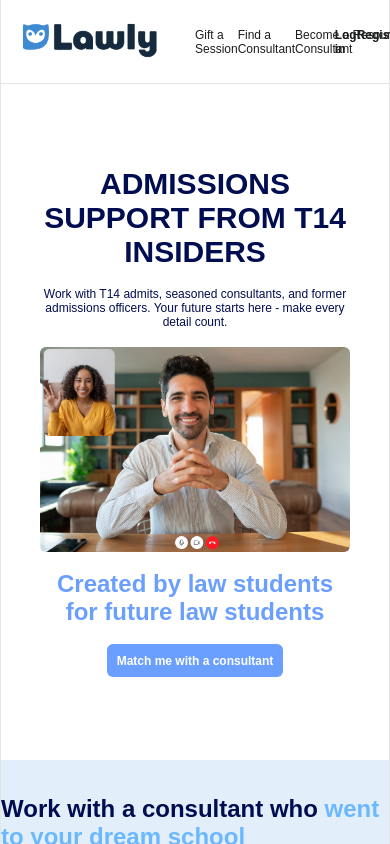
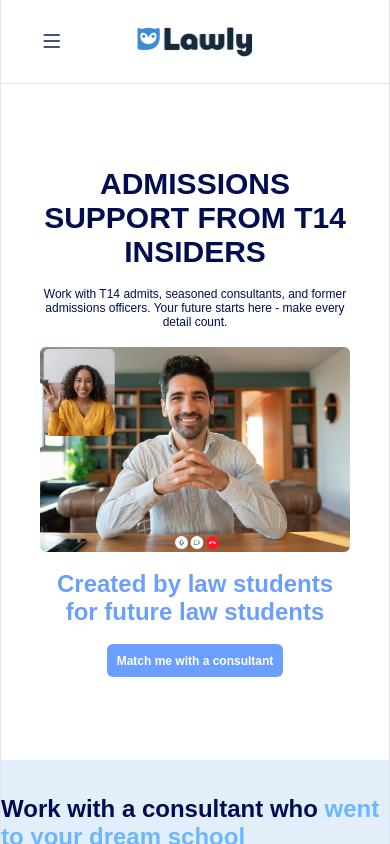
Before and after one commit to DunjaKolarski/site-lawly, a React (Vite) app: page / in a window 390 px wide. Shown: the top 844 px of the page. Built offline with nearby package versions, Linux system fonts and the light colour scheme.

Commit message:
feat: add mobile responsive styles for header

```diff
--- a/src/components/layout/Header.css
+++ b/src/components/layout/Header.css
@@ -40,3 +40,64 @@
   justify-content: space-between;
   font-weight: bold;
 }
+.header-menu-button {
+  display: none;
+}
+.header-mobile-menu {
+  display: none;
+}
+
+@media (max-width: 767px) {
+  .header {
+    position: relative;
+  }
+  .container {
+    width: 80%;
+    justify-content: center;
+    position: relative;
+  }
+  .logo {
+    display: flex;
+    justify-content: center;
+  }
+  .logo > img {
+    width: 50%;
+    height: auto;
+  }
+  .header-right {
+    display: none;
+  }
+  .header-menu-button {
+    display: flex;
+    justify-content: center;
+    align-items: center;
+    border: none;
+    background-color: transparent;
+    color: #000d50;
+    position: absolute;
+    left: 0;
+  }
+  .header-menu-button > i {
+    font-size: 2rem;
+  }
+  .header-mobile-menu {
+    width: 100%;
+    display: flex;
+    background-color: #ffffff;
+    position: absolute;
+    top: 100%;
+    left: 0;
+    z-index: 10;
+  }
+  .header-mobile-navigation {
+    width: 100%;
+    display: flex;
+    flex-direction: column;
+  }
+  .header-mobile-navigation > a {
+    width: 100%;
+    padding: 1.5rem 2rem;
+    color: #000d50;
+    border-bottom: 1px solid var(--border-color);
+  }
+}
--- a/src/components/layout/Header.tsx
+++ b/src/components/layout/Header.tsx
@@ -1,8 +1,11 @@
 import "./Header.css";
+import { useState } from "react";
 import { Link } from "react-router-dom";
 import logo from "../../assets/logo.png";
 
 function Header() {
+  const [menuOpen, setMenuOpen] = useState(false);
+
   return (
     <header className="header">
       <div className="container">
@@ -16,13 +19,45 @@ function Header() {
             <Link to="/become-consultant">Become a Consultant</Link>
             <Link to="/resources">Resources</Link>
           </nav>
-
           <div className="header-actions">
             <Link to="/login">Log in</Link>
             <Link to="/register">Register</Link>
           </div>
         </div>
+        <button
+          className="header-menu-button"
+          onClick={() => setMenuOpen(!menuOpen)}
+          aria-label={menuOpen ? "Close menu" : "Open menu"}
+          aria-expanded={menuOpen}
+        >
+          <i className={`bi ${menuOpen ? "bi-x-lg" : "bi-list"}`}></i>
+        </button>
       </div>
+
+      {menuOpen && (
+        <div className="header-mobile-menu">
+          <nav className="header-mobile-navigation">
+            <Link to="/gift-a-session" onClick={() => setMenuOpen(false)}>
+              Gift a Session
+            </Link>
+            <Link to="/find-consultant" onClick={() => setMenuOpen(false)}>
+              Find a Consultant
+            </Link>
+            <Link to="/become-consultant" onClick={() => setMenuOpen(false)}>
+              Become a Consultant
+            </Link>
+            <Link to="/resources" onClick={() => setMenuOpen(false)}>
+              Resources
+            </Link>
+            <Link to="/login" onClick={() => setMenuOpen(false)}>
+              Log in
+            </Link>
+            <Link to="/register" onClick={() => setMenuOpen(false)}>
+              Register
+            </Link>
+          </nav>
+        </div>
+      )}
     </header>
   );
 }
```
